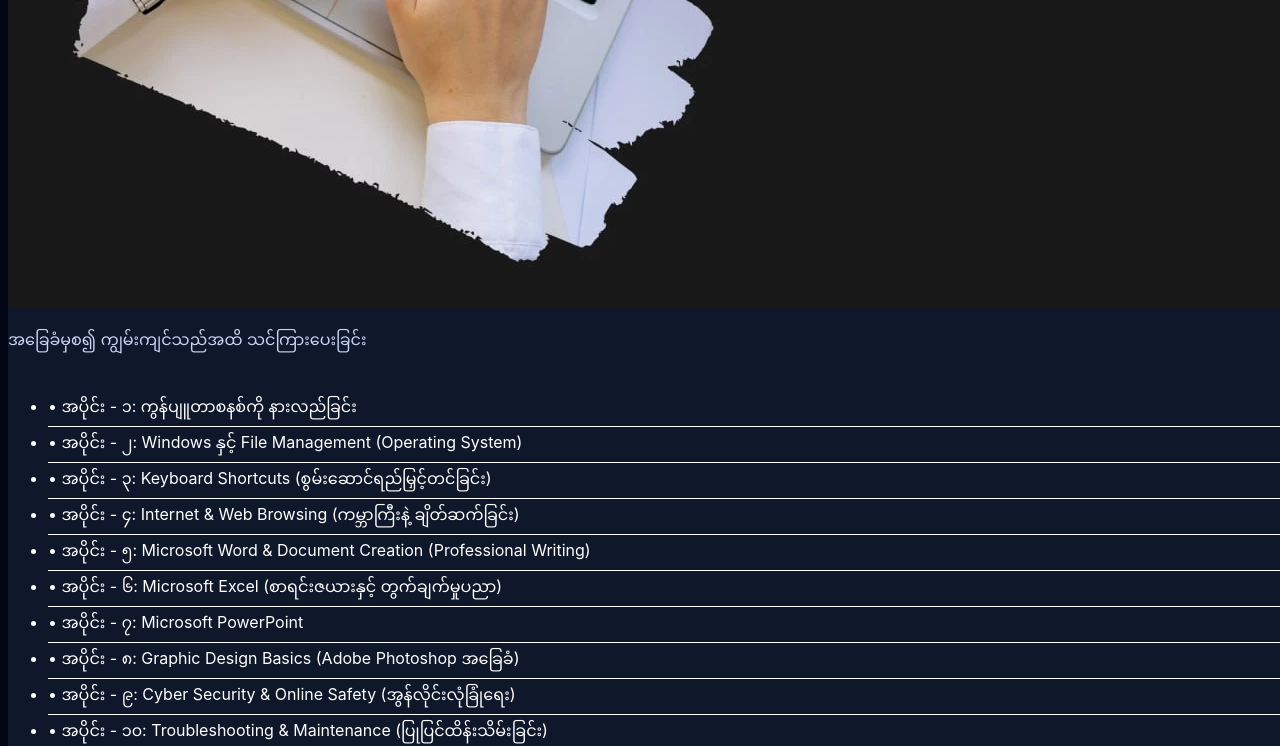
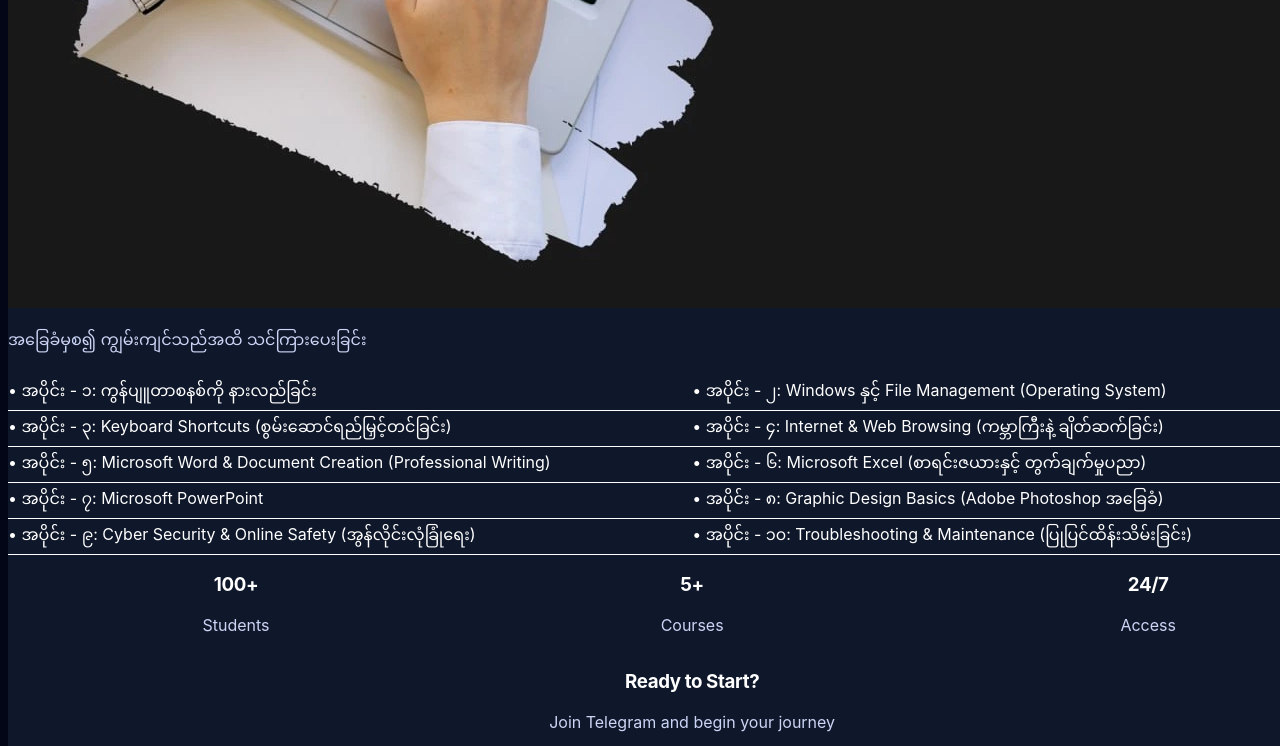
Before and after one commit to ayechanaung12723-star/kac4youth, a Next.js app: page / in a window 1280 px wide. Shown: the part 2000-2746 px from the top of the page. Built offline with nearby package versions, Linux system fonts and the light colour scheme.

Commit message:
update icons

```diff
--- a/src/app/page.tsx
+++ b/src/app/page.tsx
@@ -21,13 +21,14 @@ export default function Home() {
         <div className="grid lg:grid-cols-2 gap-10">
 
           {/* LEFT SIDE */}
-          <div>
-            <h2 className="text-3xl md:text-5xl font-bold mb-8">
+          <div className="flex flex-col gap-6">
+
+            <h2 className="text-3xl md:text-5xl font-bold">
               တက်ရောက်နိုင်သော သင်တန်းများ
             </h2>
 
             {/* Course Tabs */}
-            <div className="flex flex-wrap gap-3 mb-6">
+            <div className="flex flex-wrap gap-3">
               {courses.map((course, i) => (
                 <button
                   key={i}
@@ -46,41 +47,32 @@ export default function Home() {
             {/* Selected Course Box */}
             <div className="bg-[#0f172a] p-6 rounded-2xl">
 
-              {/* Header: small icon + title */}
-              <div className="flex items-center gap-4 mb-4">
-                <img
-                  src={selectedCourse.icon}
-                  className="w-12 h-12"
-                />
-                <h3 className="text-2xl font-bold">
-                  {selectedCourse.title}
-                </h3>
+              {/* Header */}
+              <div className="flex items-center gap-3 mb-4">
+                <img src={selectedCourse.icon} className="w-10 h-10" />
+                <h3 className="text-2xl font-bold">{selectedCourse.title}</h3>
               </div>
 
               {/* Description */}
-              <p className="text-slate-400 mb-4">
-                {selectedCourse.description}
-              </p>
+              <p className="text-slate-400 mb-4">{selectedCourse.description}</p>
 
-              {/* Topics (scrollable) */}
-              <div className="max-h-60 overflow-y-auto pr-2">
-                <ul className="space-y-2 text-sm text-slate-300">
-                  {selectedCourse.topics.map((t: string, i: number) => (
-                    <li
-                      key={i}
-                      className="border-b border-slate-700 pb-2 hover:text-white transition"
-                    >
-                      • {t}
-                    </li>
-                  ))}
-                </ul>
+              {/* Topics (2-column grid, no scroll) */}
+              <div className="grid grid-cols-2 gap-2">
+                {selectedCourse.topics.map((t: string, i: number) => (
+                  <div
+                    key={i}
+                    className="text-sm text-slate-300 border-b border-slate-700 pb-1 hover:text-white transition"
+                  >
+                    • {t}
+                  </div>
+                ))}
               </div>
 
             </div>
           </div>
 
           {/* RIGHT SIDE */}
-          <div className="lg:sticky lg:top-24 h-fit">
+          <div className="lg:sticky lg:top-24 h-fit flex flex-col gap-6">
             <div className="bg-[#0f172a] p-6 rounded-2xl">
 
               {/* Stats */}
@@ -88,14 +80,10 @@ export default function Home() {
 
               {/* CTA */}
               <div className="mt-6 text-center">
-                <h3 className="text-xl font-bold mb-4">
-                  Ready to Start?
-                </h3>
-
+                <h3 className="text-xl font-bold mb-2">Ready to Start?</h3>
                 <p className="text-slate-400 mb-4">
                   Join Telegram and begin your journey
                 </p>
-
                 <a
                   href="https://t.me/YOUR_LINK"
                   target="_blank"
```
